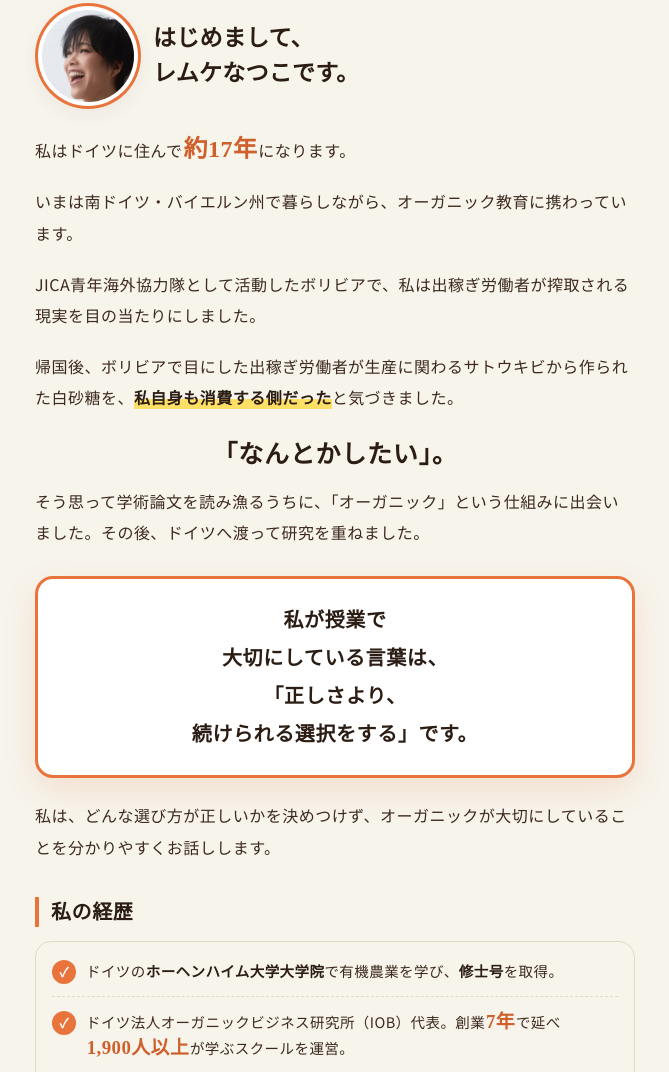
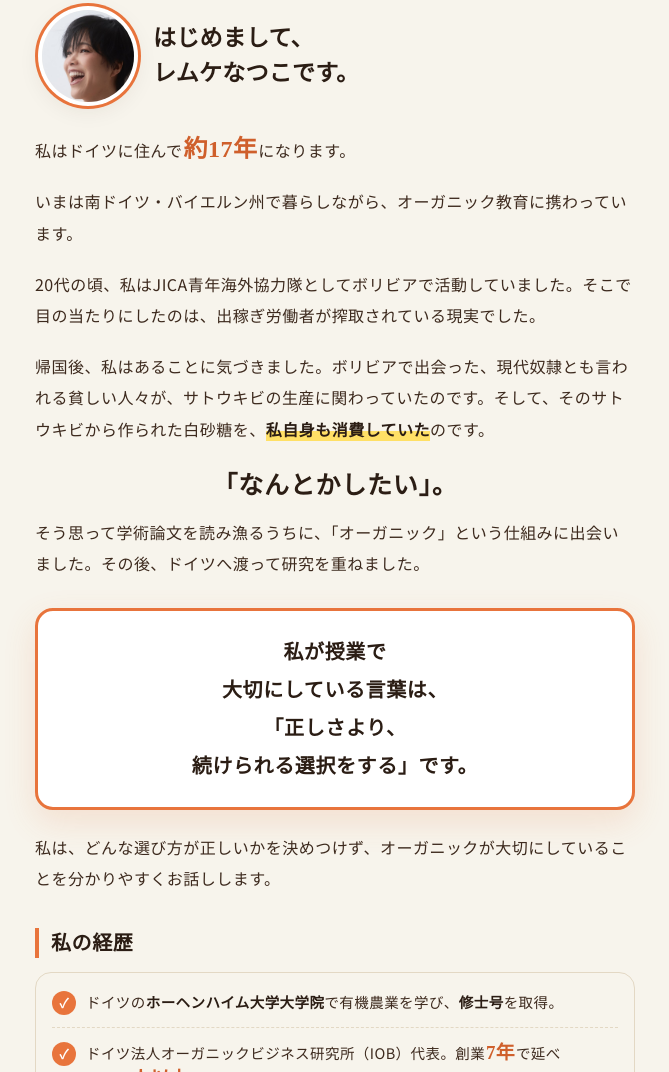
Before and after one commit to IOBSchool/organiclove, a plain HTML site: page organic-life/v3/index.html in a window 1280 px wide. Shown: the part 6578-7650 px from the top of the page, without its empty margins (305-974 px from the left). Drawn offline with Linux system fonts and the light colour scheme; no server answers.

Commit message:
organic-life v3: 講師紹介のボリビアの文を本人の内容で自然な日本語に（横山GPT案①）
Co-Authored-By: Claude Sonnet 5.5 <noreply@anthropic.com>

```diff
--- a/organic-life/v3/index.html
+++ b/organic-life/v3/index.html
@@ -348,8 +348,8 @@ ul.chips.big p{font-size:15.5px !important}
     <div class="whohead"><span class="av"><img src="../../images/natsuko.jpg" alt="笑顔のレムケなつこ" width="760" height="950"></span><h2>はじめまして、<br><span class="nw">レムケなつこです。</span></h2></div>
     <p>私はドイツに住んで<span class="nw"><span class="num">約17年</span>になります。</span></p>
     <p>いまは南ドイツ・バイエルン州で暮らしながら、オーガニック教育に携わっています。</p>
-    <p>JICA青年海外協力隊として活動したボリビアで、私は出稼ぎ労働者が搾取される現実を目の当たりにしました。</p>
-    <p>帰国後、ボリビアで目にした出稼ぎ労働者が生産に関わるサトウキビから作られた白砂糖を、<span class="hl">私自身も消費する側だった</span>と気づきました。</p>
+    <p>20代の頃、私はJICA青年海外協力隊としてボリビアで活動していました。そこで目の当たりにしたのは、出稼ぎ労働者が搾取されている現実でした。</p>
+    <p>帰国後、私はあることに気づきました。ボリビアで出会った、現代奴隷とも言われる貧しい人々が、サトウキビの生産に関わっていたのです。そして、そのサトウキビから作られた白砂糖を、<span class="hl">私自身も消費していた</span>のです。</p>
     <p class="c strong-c">「なんとかしたい」。</p>
     <p>そう思って学術論文を読み漁るうちに、<span class="nw">「オーガニック」</span>という仕組みに出会いました。その後、ドイツへ渡って研究を重ねました。</p>
     <div class="goal"><p>私が授業で<br>大切にしている言葉は、<br>「正しさより、<br>続けられる選択をする」です。</p></div>
```
